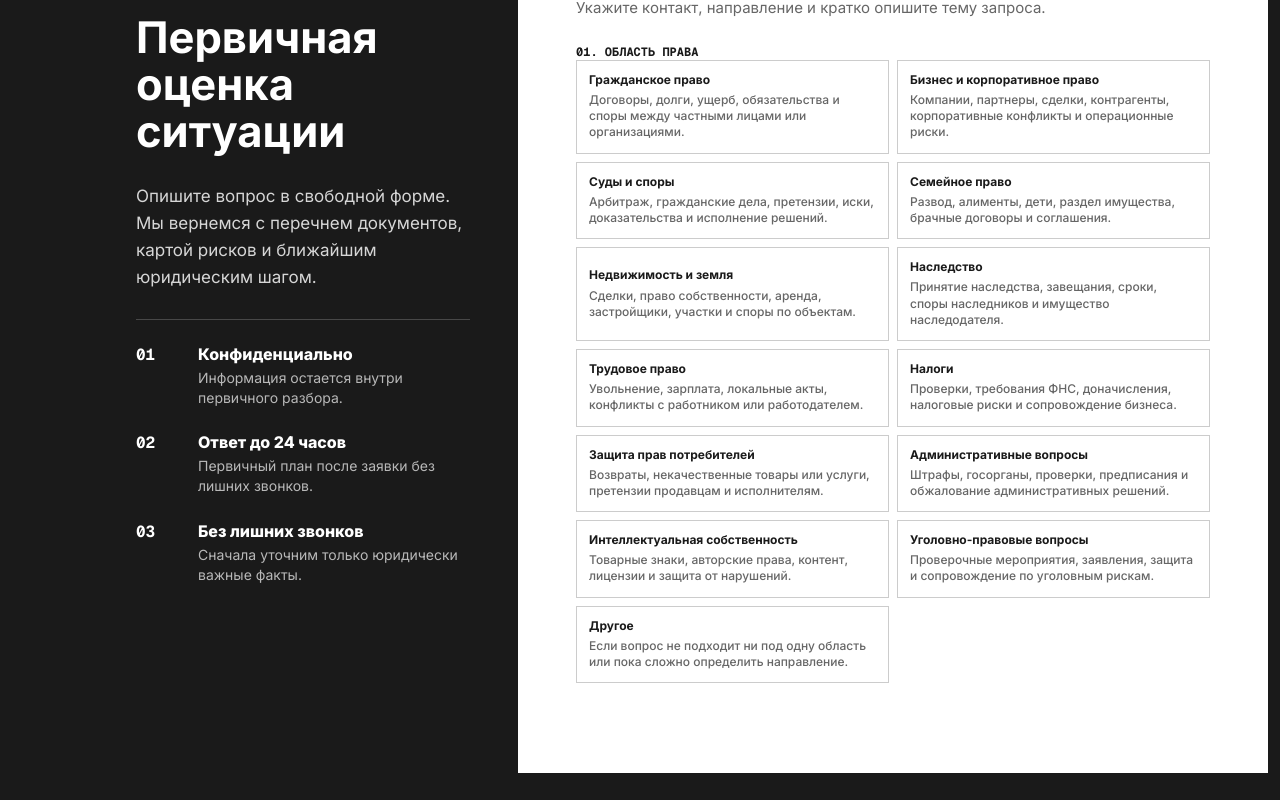
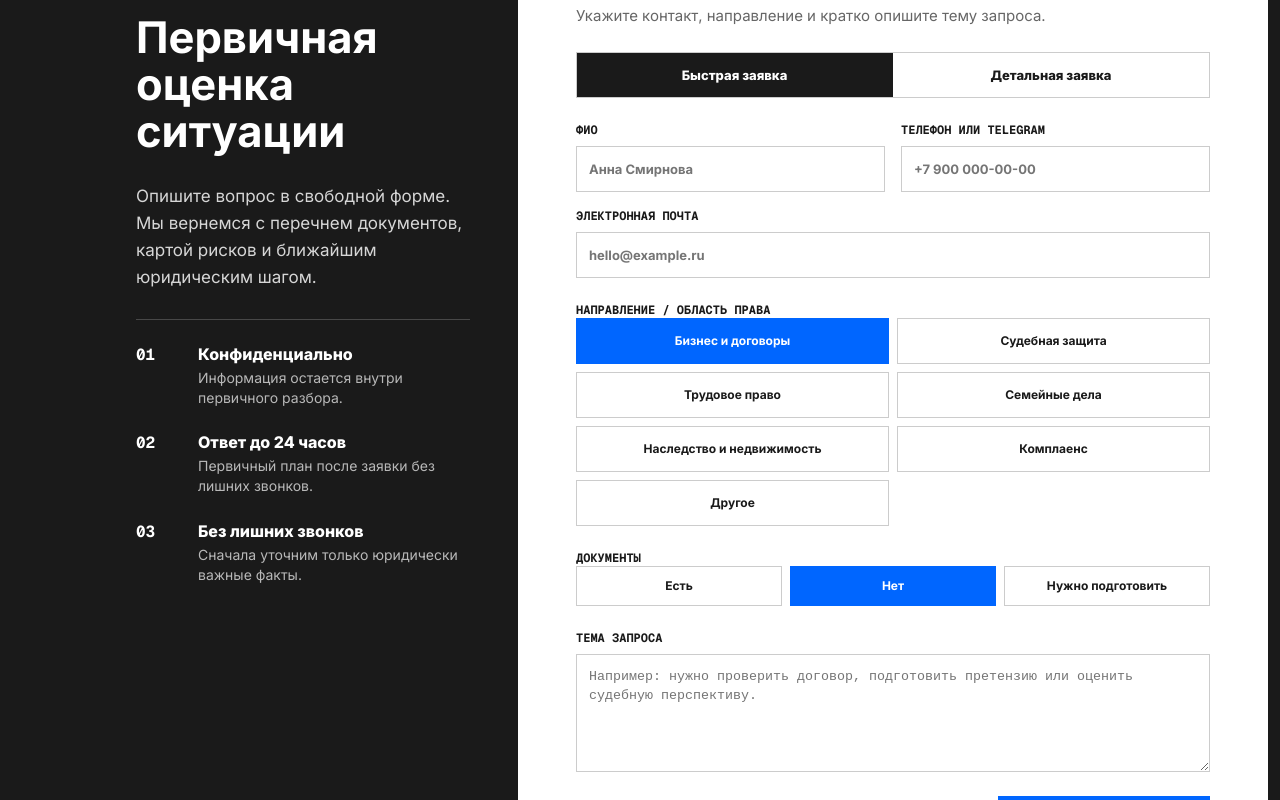
Before and after one commit to 1Alex4949031/juridical-consulting, a Vue app: page / in a window 1280 px wide. Shown: the part 2020-2820 px from the top of the page. Built offline with nearby package versions, Linux system fonts and the light colour scheme.

Commit message:
Added separated form

```diff
--- a/src/components/ConsultationPanel.vue
+++ b/src/components/ConsultationPanel.vue
@@ -3,14 +3,16 @@ import { computed, reactive } from 'vue'
 import type { LegalService } from '../data/legalServices'
 import { legalIntakeAreas } from '../data/legalIntake'
 
-defineProps<{
+const props = defineProps<{
   services: LegalService[]
 }>()
 
 const request = reactive({
+  mode: 'quick' as 'quick' | 'detail',
   name: '',
   phone: '',
   email: '',
+  quickPracticeId: props.services[0]?.id ?? '',
   legalAreaId: '',
   directionId: '',
   situationId: '',
@@ -25,6 +27,10 @@ const request = reactive({
 })
 
 const documentOptions = ['Есть', 'Нет', 'Нужно подготовить']
+const quickPracticeOptions = computed(() => [
+  ...props.services.map((service) => ({ id: service.id, title: service.title })),
+  { id: 'other', title: 'Другое' },
+])
 
 const selectedArea = computed(() => legalIntakeAreas.find((area) => area.id === request.legalAreaId))
 const selectedDirection = computed(() =>
@@ -142,6 +148,114 @@ function selectGoal(goalId: string) {
           <p>Укажите контакт, направление и кратко опишите тему запроса.</p>
         </div>
 
+        <div class="request-mode" role="tablist" aria-label="Тип заявки">
+          <button
+            type="button"
+            :class="{ active: request.mode === 'quick' }"
+            role="tab"
+            :aria-selected="request.mode === 'quick'"
+            @click="request.mode = 'quick'"
+          >
+            Быстрая заявка
+          </button>
+          <button
+            type="button"
+            :class="{ active: request.mode === 'detail' }"
+            role="tab"
+            :aria-selected="request.mode === 'detail'"
+            @click="request.mode = 'detail'"
+          >
+            Детальная заявка
+          </button>
+        </div>
+
+        <template v-if="request.mode === 'quick'">
+          <div class="field-grid">
+            <label>
+              <span>ФИО</span>
+              <input v-model="request.name" type="text" name="quickName" autocomplete="name" placeholder="Анна Смирнова" />
+            </label>
+            <label>
+              <span>Телефон или Telegram</span>
+              <input
+                v-model="request.phone"
+                type="text"
+                name="quickPhone"
+                autocomplete="tel"
+                placeholder="+7 900 000-00-00"
+              />
+            </label>
+            <label>
+              <span>Электронная почта</span>
+              <input
+                v-model="request.email"
+                type="email"
+                name="quickEmail"
+                autocomplete="email"
+                placeholder="hello@example.ru"
+              />
+            </label>
+          </div>
+
+          <fieldset class="segmented-group">
+            <legend>Направление / область права</legend>
+            <div class="quick-segments">
+              <button
+                v-for="practice in quickPracticeOptions"
+                :key="practice.id"
+                type="button"
+                :class="{ active: request.quickPracticeId === practice.id }"
+                @click="request.quickPracticeId = practice.id"
+              >
+                {{ practice.title }}
+              </button>
+            </div>
+          </fieldset>
+
+          <label v-if="request.quickPracticeId === 'other'" class="custom-field">
+            <span>Свое направление</span>
+            <input
+              v-model="request.customDirection"
+              type="text"
+              name="quickCustomDirection"
+              placeholder="Опишите направление своими словами"
+            />
+          </label>
+
+          <fieldset class="segmented-group">
+            <legend>Документы</legend>
+            <div class="choice-segments">
+              <button
+                v-for="option in documentOptions"
+                :key="option"
+                type="button"
+                :class="{ active: request.documents === option }"
+                @click="request.documents = option"
+              >
+                {{ option }}
+              </button>
+            </div>
+          </fieldset>
+
+          <label class="situation-field">
+            <span>Тема запроса</span>
+            <textarea
+              v-model="request.situation"
+              name="quickSituation"
+              placeholder="Например: нужно проверить договор, подготовить претензию или оценить судебную перспективу."
+            ></textarea>
+          </label>
+
+          <div class="form-footer">
+            <label class="consent-field">
+              <input v-model="request.consent" type="checkbox" name="quickConsent" />
+              <span>Согласен на обработку данных. Консультация конфиденциальна.</span>
+            </label>
+            <button type="button">Получить оценку</button>
+          </div>
+        </template>
+
+        <template v-else>
         <fieldset class="segmented-group">
           <legend>01. Область права</legend>
           <div class="intake-segments area-segments">
@@ -289,6 +403,7 @@ function selectGoal(goalId: string) {
           </label>
           <button type="button">Получить оценку</button>
         </div>
+        </template>
       </form>
     </div>
   </section>
@@ -432,10 +547,36 @@ function selectGoal(goalId: string) {
 
 .form-header p {
   max-width: 39rem;
-  margin: var(--space-2) 0 0;
+  margin: var(--space-4) 0 0;
   color: var(--foreground-secondary);
   font-size: 0.9375rem;
   line-height: 1.5;
+}
+
+.request-mode {
+  display: grid;
+  grid-template-columns: repeat(2, minmax(0, 1fr));
+  border: 1px solid var(--hairline);
+}
+
+.request-mode button {
+  min-height: 44px;
+  border: 0;
+  border-right: 1px solid var(--hairline);
+  background: var(--surface-primary);
+  color: var(--foreground-primary);
+  cursor: pointer;
+  font-size: 0.8125rem;
+  font-weight: 800;
+}
+
+.request-mode button:last-child {
+  border-right: 0;
+}
+
+.request-mode button.active {
+  background: var(--surface-inverse);
+  color: var(--foreground-inverse);
 }
 
 .field-grid,
@@ -496,6 +637,7 @@ function selectGoal(goalId: string) {
 }
 
 .practice-segments,
+.quick-segments,
 .intake-segments,
 .choice-segments {
   display: grid;
@@ -505,6 +647,10 @@ function selectGoal(goalId: string) {
 
 .practice-segments {
   grid-template-columns: repeat(3, minmax(0, 1fr));
+}
+
+.quick-segments {
+  grid-template-columns: repeat(2, minmax(0, 1fr));
 }
 
 .intake-segments {
@@ -520,6 +666,7 @@ function selectGoal(goalId: string) {
 }
 
 .practice-segments button,
+.quick-segments button,
 .intake-segments button,
 .choice-segments button {
   min-height: 40px;
@@ -532,6 +679,10 @@ function selectGoal(goalId: string) {
   line-height: 1.1;
   padding: 0 var(--space-2);
   text-align: center;
+}
+
+.quick-segments button {
+  min-height: 46px;
 }
 
 .intake-segments button {
@@ -557,6 +708,7 @@ function selectGoal(goalId: string) {
 }
 
 .intake-segments button.active,
+.quick-segments button.active,
 .choice-segments button.active {
   border-color: var(--accent-primary);
   background: var(--accent-primary);
@@ -642,9 +794,11 @@ function selectGoal(goalId: string) {
   .field-grid,
   .choice-grid,
   .practice-segments,
+  .quick-segments,
   .intake-segments,
   .area-segments,
   .choice-segments,
+  .request-mode,
   .form-footer {
     grid-template-columns: 1fr;
   }
```
